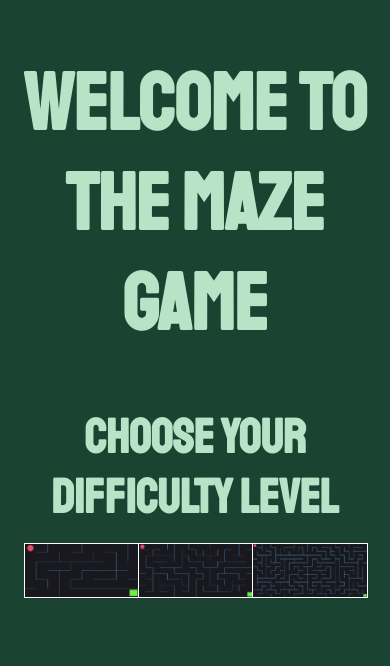
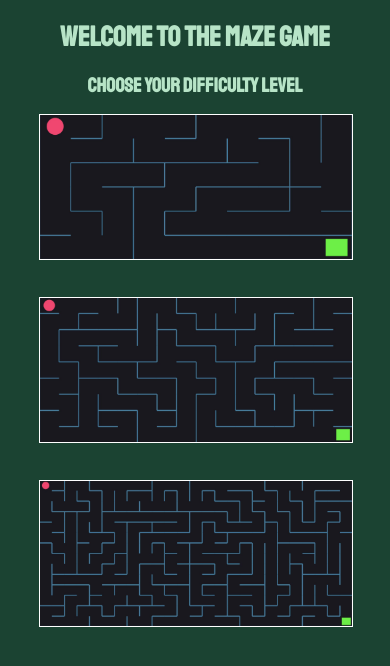
Before and after one commit to Johnny-Darko/Maze-Game, a plain HTML site: page index.html in a window 390 px wide. Drawn offline with nearby package versions, Linux system fonts and the light colour scheme.

Commit message:
responsive design added

```diff
--- a/index.html
+++ b/index.html
@@ -1,6 +1,7 @@
 <!DOCTYPE html>
 <html lang="en">
 <head>
+  <meta name="viewport" content="width=device-width">
   <title>The Maze</title>
   <link href="https://fonts.googleapis.com/css2?family=Staatliches&display=swap" rel="stylesheet">
   <script src="https://cdnjs.cloudflare.com/ajax/libs/matter-js/0.14.2/matter.min.js"></script>
--- a/style.css
+++ b/style.css
@@ -96,3 +96,33 @@ img {
   width: 100%;
   border: solid 1px white;
 }
+
+@media screen and (max-width: 900px) {
+  h1 {
+    font-size: 3em;
+  }
+
+  h2 {
+    font-size: 1.5em;
+  }
+
+  .difficultyInner {
+    flex-direction: column;
+    width: 80vw;
+    margin: 0 auto;
+  }
+
+  .difficultyImg {
+    margin-bottom: 2em;
+  }
+}
+
+@media screen and (max-width: 500px) {
+  h1 {
+    font-size: 1.75em;
+  }
+
+  h2 {
+    font-size: 1.25em;
+  }
+}
```
